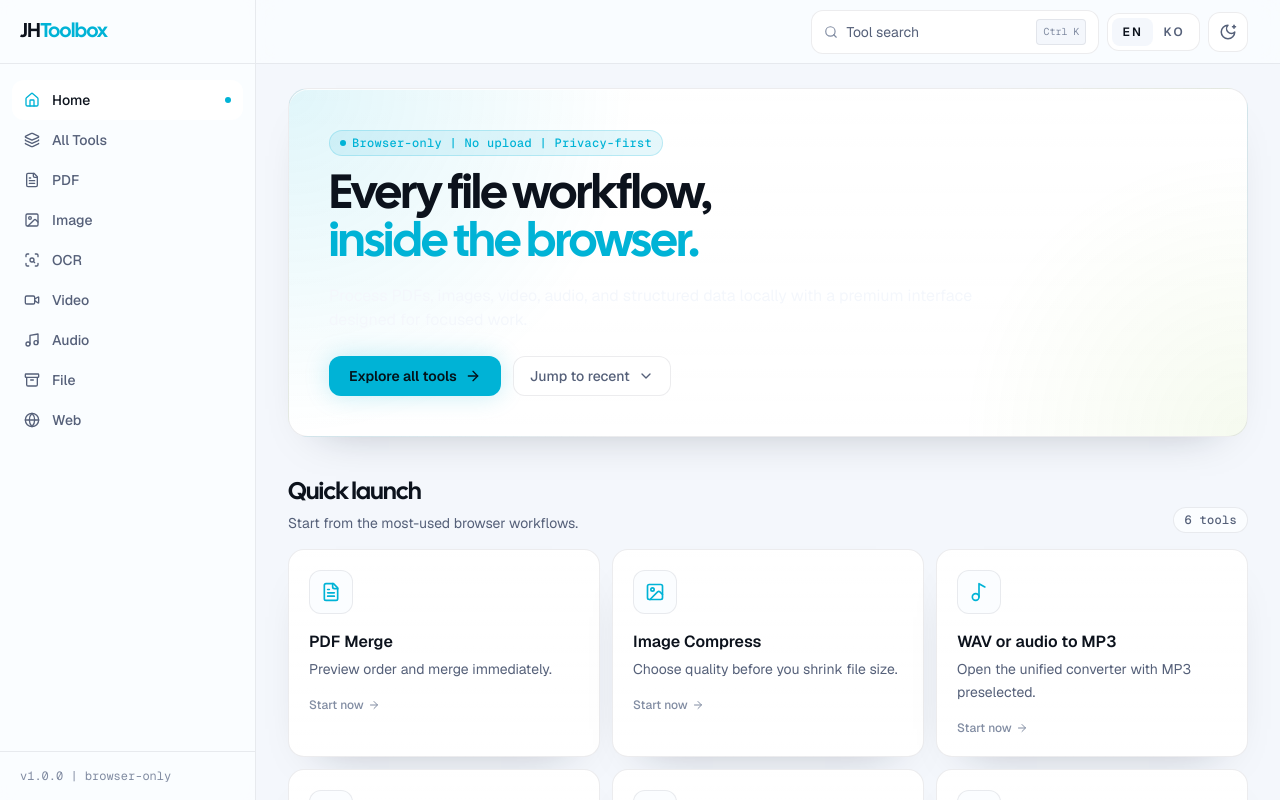
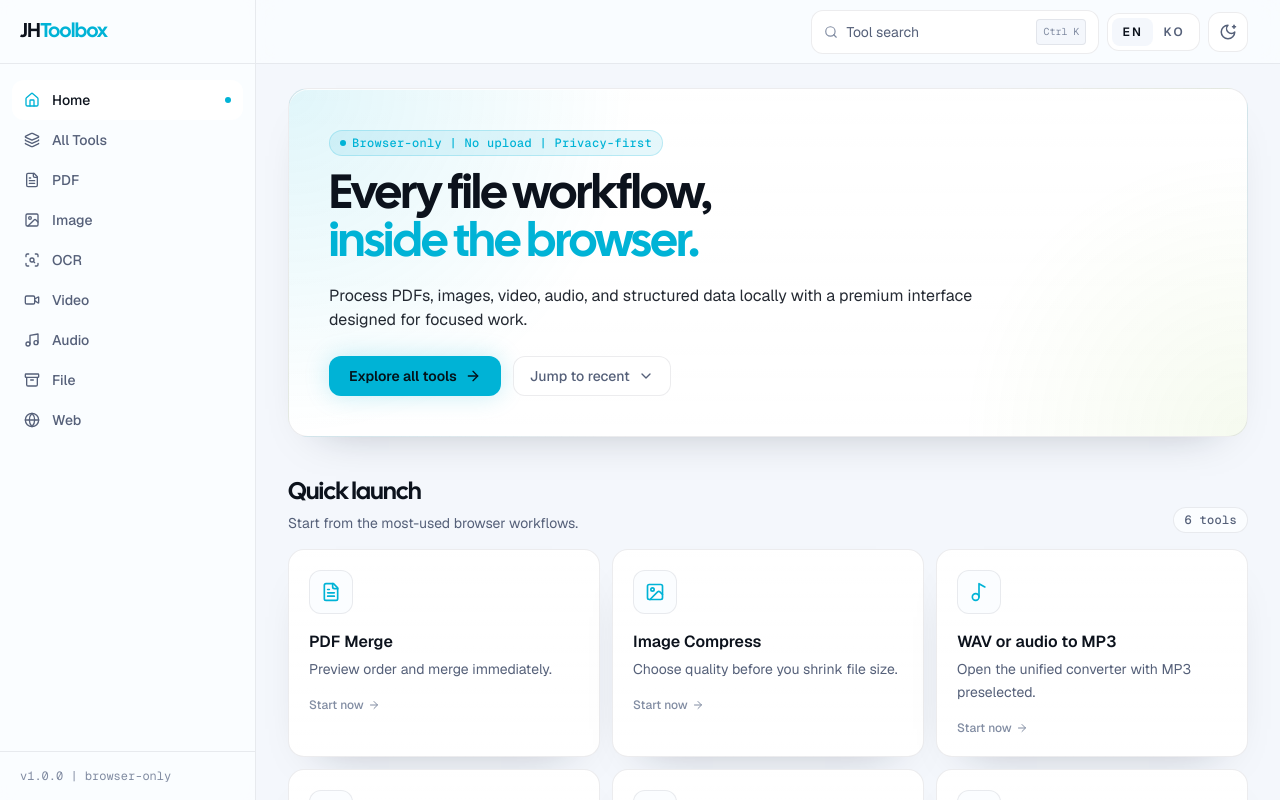
Before and after one commit to alibowbow/JHToolbox, a Next.js app: page / in a window 1280 px wide. Shown: the top 800 px of the page. Built offline with nearby package versions, Linux system fonts and the light colour scheme.

Commit message:
Fix hero copy contrast in light mode

```diff
--- a/app/globals.css
+++ b/app/globals.css
@@ -149,11 +149,4 @@
       linear-gradient(180deg, rgb(var(--color-base-elevated) / 0.98), rgb(var(--color-base-elevated) / 0.92));
   }
 
-  .hero-description {
-    color: rgb(var(--color-ink) / 0.78);
-  }
-
-  html.dark .hero-description {
-    color: rgb(var(--color-ink) / 0.84);
-  }
 }
--- a/app/page.tsx
+++ b/app/page.tsx
@@ -106,7 +106,12 @@ export default function HomePage() {
             <br />
             <span className="text-prime">{messages.home.titleAccent}</span>
           </h1>
-          <p className="hero-description mt-4 max-w-2xl text-sm leading-relaxed sm:text-base">{messages.home.description}</p>
+          <p
+            className="mt-4 max-w-2xl text-sm leading-relaxed sm:text-base"
+            style={{ color: 'rgb(var(--color-ink) / 0.9)' }}
+          >
+            {messages.home.description}
+          </p>
 
           <div className="mt-6 flex flex-wrap gap-3">
             <Link href="/tools" className="btn-primary">
```
